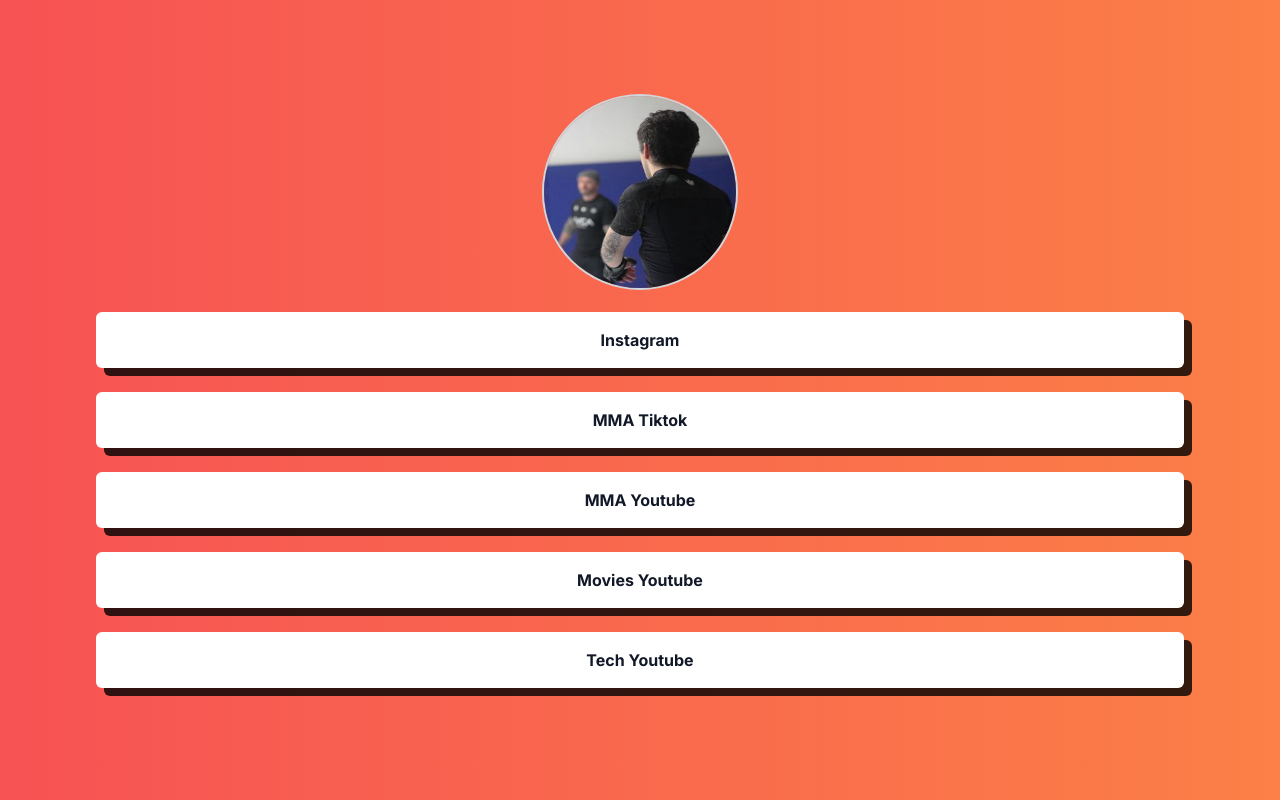
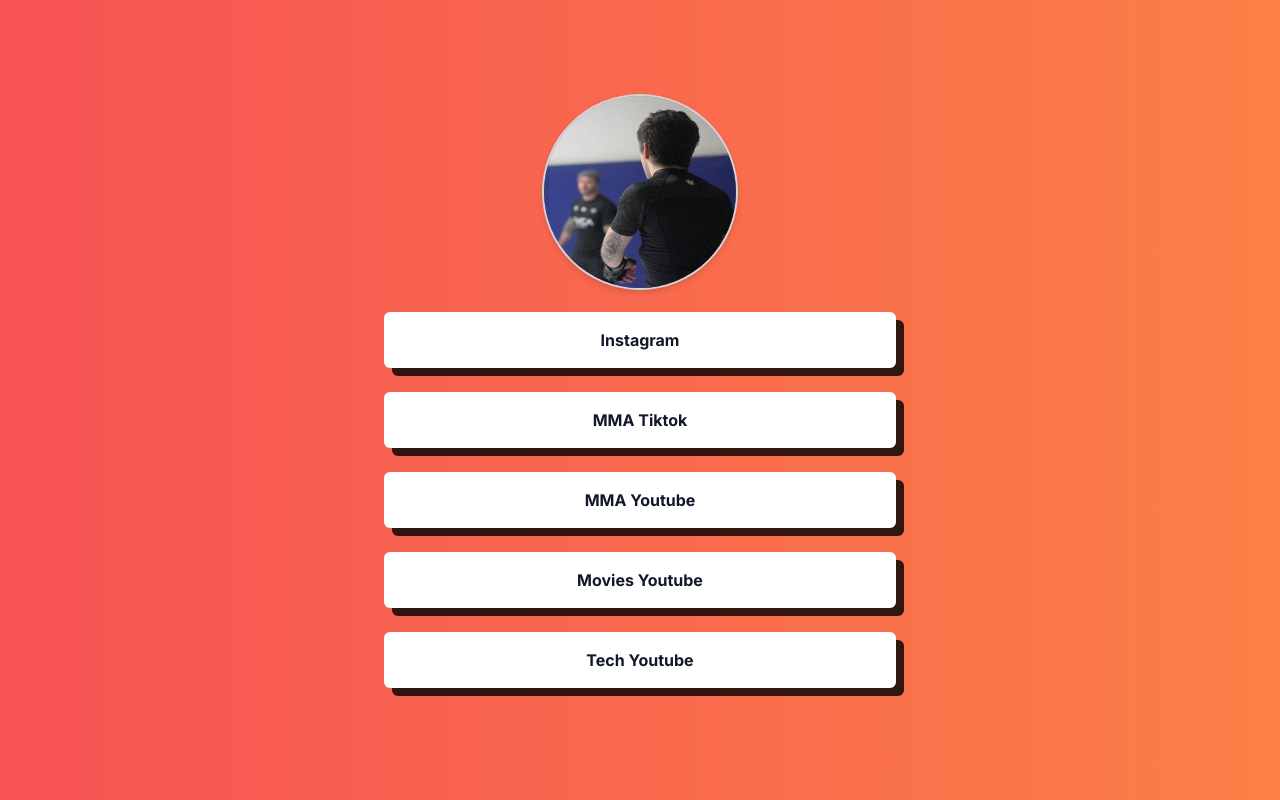
Before and after one commit to JarrodKane/jarrod_links, a Next.js app: page / in a window 1280 px wide. Built offline with nearby package versions, Linux system fonts and the light colour scheme.

Commit message:
small styling change to main page

```diff
--- a/src/app/page.tsx
+++ b/src/app/page.tsx
@@ -4,10 +4,10 @@
 export default function Home() {
   return (
     <main className="flex min-h-screen flex-col items-center justify-between p-8 sm:p-24">
-      <div className="flex flex-col gap-6 w-full items-center ">
+      <div className="flex flex-col gap-6 w-full items-center max-w-lg		">
         <Image
           src="/jarrod.jpeg"
-          className="rounded-full w-48 h-48  ring-2 ring-gray-300 "
+          className="rounded-full w-48 h-48  ring-2 ring-gray-300 drop-shadow-md"
           width={150}
           height={150}
           alt="Jarrod doing MMA"
```
